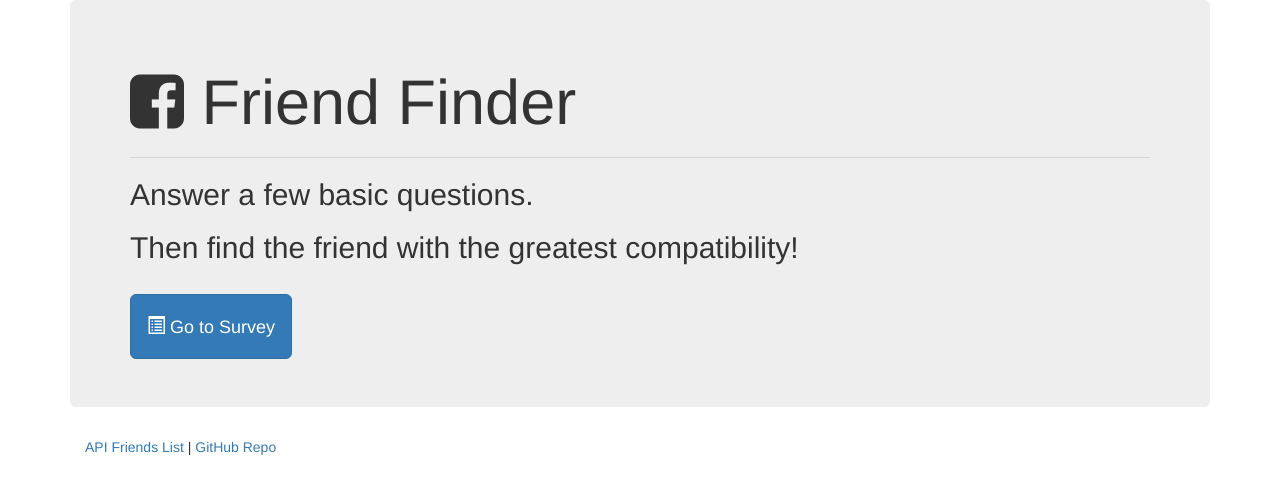
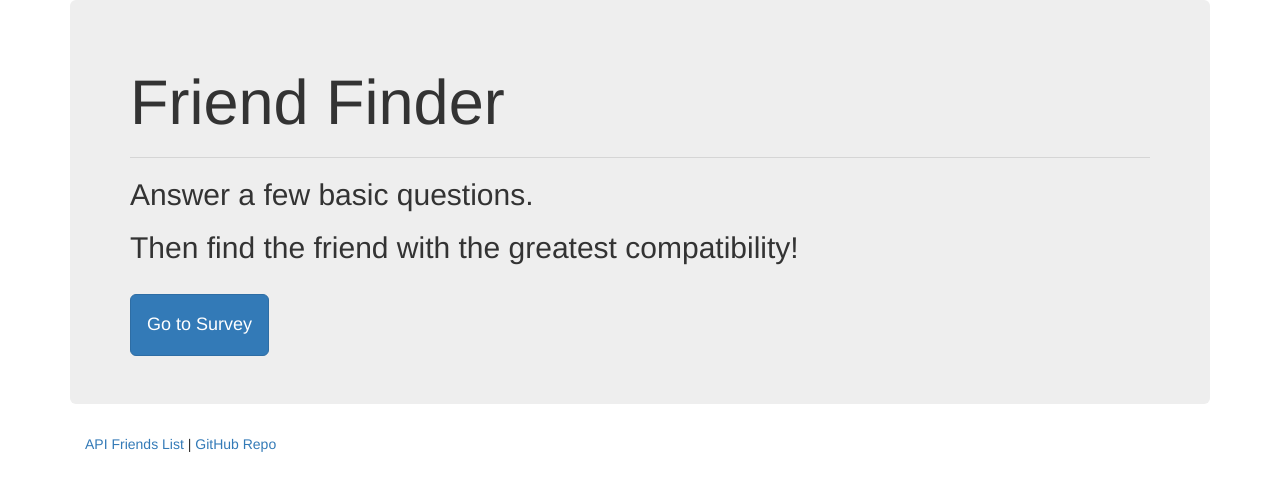
Before and after one commit to Amanda-Spero/FriendFinder, a website: page app/public/home.html in a window 1280 px wide. Drawn offline with nearby package versions, Linux system fonts and the light colour scheme.

Commit message:
style changes

```diff
--- a/app/public/home.html
+++ b/app/public/home.html
@@ -21,14 +21,14 @@
     <div class="container">
 
       <div class="jumbotron">
-        <h1><i class="fa fa-facebook-square" aria-hidden="true"></i> Friend Finder</h1>
+        <h1>Friend Finder</h1>
         <hr>
         <h2>Answer a few basic questions. </h2>
         <h2>Then find the friend with the greatest compatibility!</h2>
         <br>
 
         <div>
-          <a href="/survey"><button type="button" class="btn btn-lg btn-primary"><h4><span class="glyphicon glyphicon-list-alt"></span> Go to Survey</h4></button></a>
+          <a href="/survey"><button type="button" class="btn btn-lg btn-primary"><h4></span> Go to Survey</h4></button></a>
         </div>
 
       </div>
```
